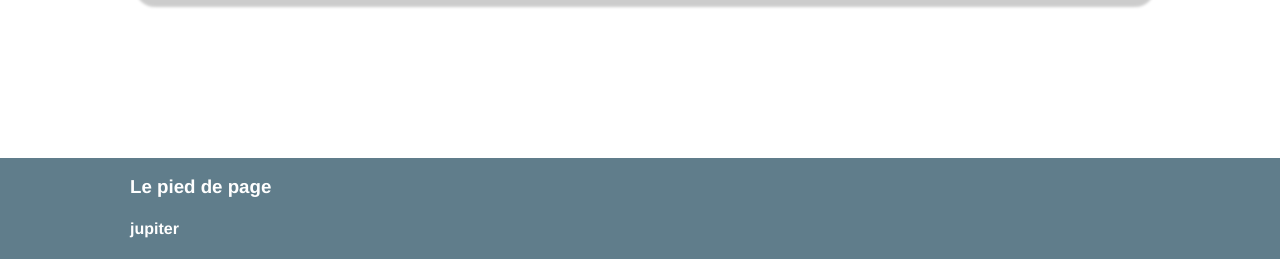
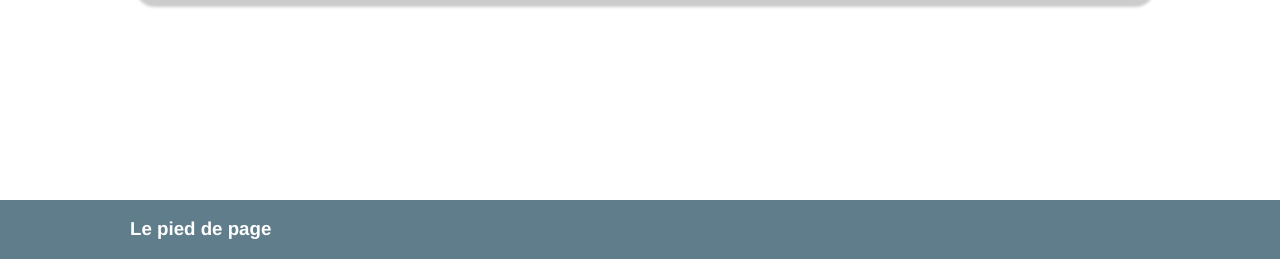
Before and after one commit to TheOfficialKing/exercice04, a plain HTML site: page index.html in a window 1280 px wide. Shown: the part 541-800 px from the top of the page. Drawn offline with Linux system fonts and the light colour scheme.

Commit message:
enlever h4

```diff
--- a/index.html
+++ b/index.html
@@ -35,7 +35,6 @@
 <footer>
     <div class="wrapper">
         <h3>Le pied de page</h3>
-        <h4>jupiter</h4>
     </div>
 </footer>
 
```
